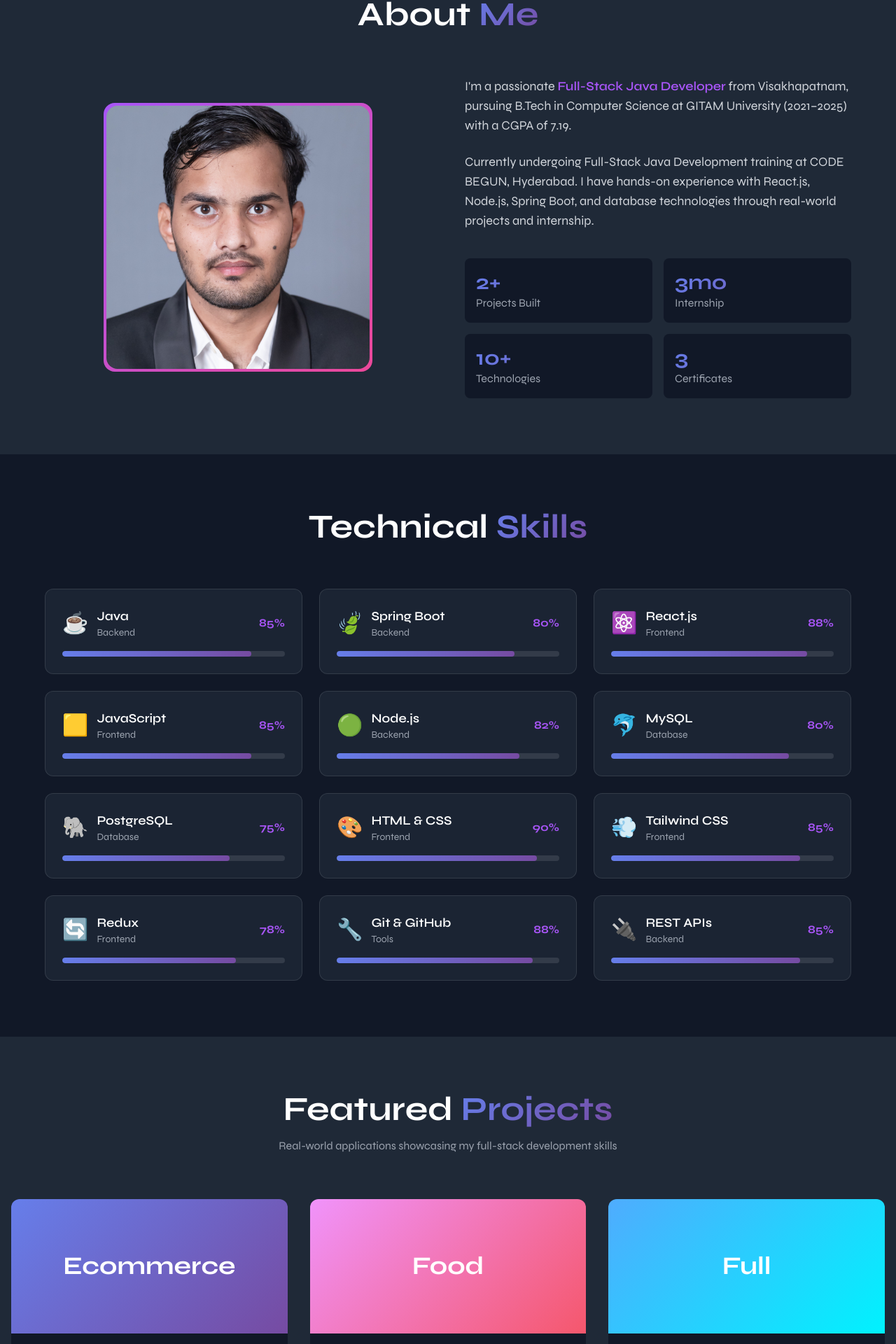
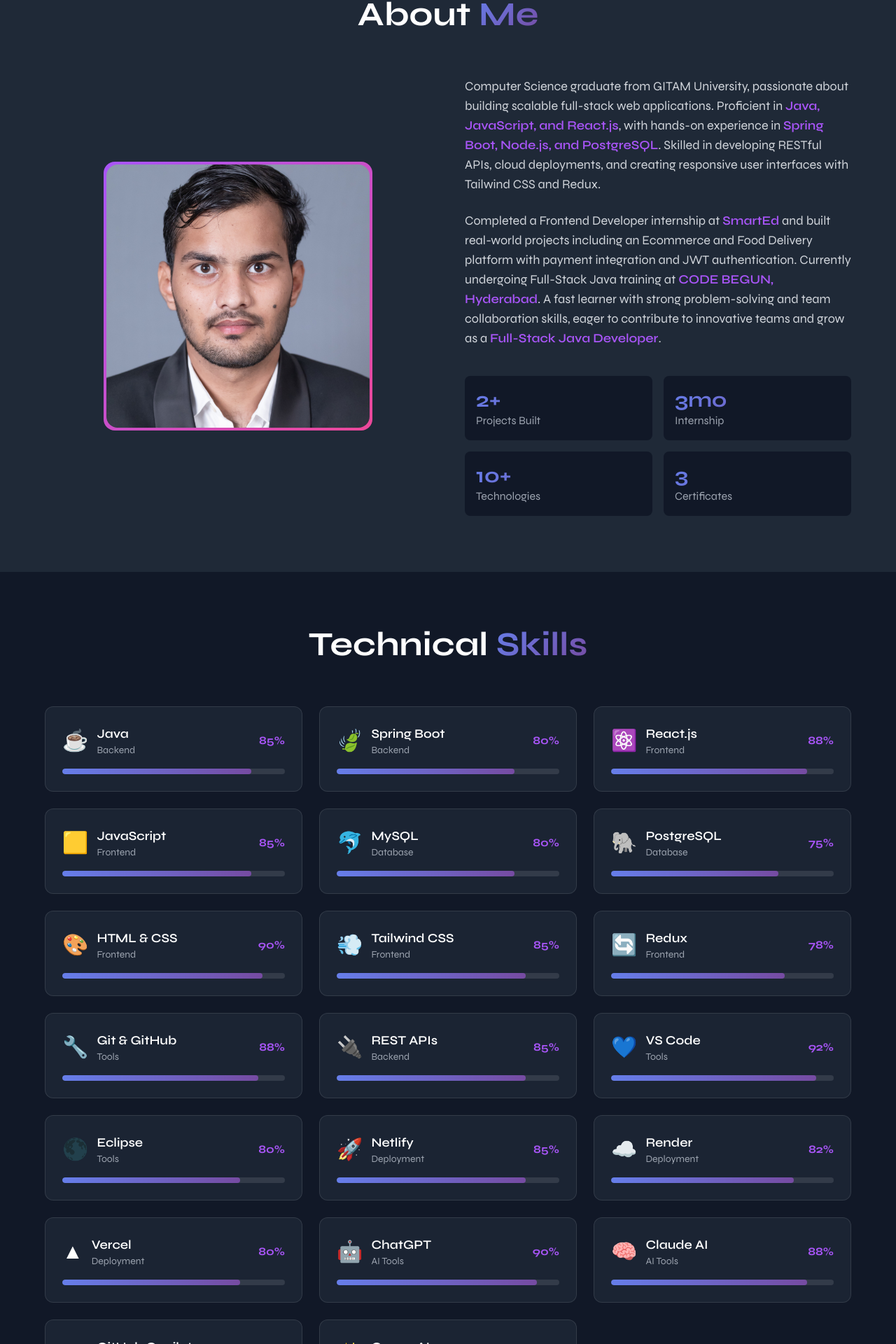
Before and after one commit to jeshwanth059/my-portfolio, a React (Create React App) app: page / in a window 1280 px wide. Shown: the part 883-2803 px from the top of the page at 70% size. Built offline with nearby package versions, Linux system fonts and the light colour scheme.

Commit message:
Add tools and AI skills

```diff
--- a/src/App.js
+++ b/src/App.js
@@ -54,14 +54,26 @@
     { name: 'Spring Boot', level: 80, icon: '🍃', category: 'Backend' },
     { name: 'React.js', level: 88, icon: '⚛️', category: 'Frontend' },
     { name: 'JavaScript', level: 85, icon: '🟨', category: 'Frontend' },
-    { name: 'Node.js', level: 82, icon: '🟢', category: 'Backend' },
     { name: 'MySQL', level: 80, icon: '🐬', category: 'Database' },
     { name: 'PostgreSQL', level: 75, icon: '🐘', category: 'Database' },
     { name: 'HTML & CSS', level: 90, icon: '🎨', category: 'Frontend' },
     { name: 'Tailwind CSS', level: 85, icon: '💨', category: 'Frontend' },
     { name: 'Redux', level: 78, icon: '🔄', category: 'Frontend' },
     { name: 'Git & GitHub', level: 88, icon: '🔧', category: 'Tools' },
-    { name: 'REST APIs', level: 85, icon: '🔌', category: 'Backend' }
+    { name: 'REST APIs', level: 85, icon: '🔌', category: 'Backend' },
+
+    // Tools
+    { name: 'VS Code', level: 92, icon: '💙', category: 'Tools' },
+    { name: 'Eclipse', level: 80, icon: '🌑', category: 'Tools' },
+    { name: 'Netlify', level: 85, icon: '🚀', category: 'Deployment' },
+    { name: 'Render', level: 82, icon: '☁️', category: 'Deployment' },
+    { name: 'Vercel', level: 80, icon: '▲', category: 'Deployment' },
+
+    // AI Tools
+    { name: 'ChatGPT', level: 90, icon: '🤖', category: 'AI Tools' },
+    { name: 'Claude AI', level: 88, icon: '🧠', category: 'AI Tools' },
+    { name: 'GitHub Copilot', level: 82, icon: '🤝', category: 'AI Tools' },
+    { name: 'Cursor AI', level: 78, icon: '✨', category: 'AI Tools' },
   ];
 
   const projects = [
@@ -78,7 +90,7 @@
       title: 'Food Delivery Web Application',
       description: 'Full-stack food delivery app with Stripe payment integration, secure JWT auth, Cloudinary image optimization, and RESTful APIs for menu and order management.',
       tech: ['React.js', 'Node.js', 'Redux', 'JWT', 'Stripe API', 'Cloudinary'],
-      github: 'https://github.com/jeshwanth059',
+      github: 'https://github.com/jeshwanth059/Food-Delivery-Application',
       live: '#',
       image: 'linear-gradient(135deg, #f093fb 0%, #f5576c 100%)',
       highlights: ['Stripe Payment Gateway', 'Secure Authentication', 'Real-time Order Tracking']
@@ -110,7 +122,7 @@
     {
       role: 'Full-Stack Java Development Trainee',
       company: 'CODE BEGUN',
-      period: '2024 – Present',
+      period: '2025 – Present',
       type: 'Madhapur, Hyderabad',
       description: 'Currently undergoing Full-Stack Java Development training focusing on frontend and backend technologies.',
       achievements: [
@@ -342,10 +354,20 @@
             </div>
             <div className={`space-y-6 ${isVisible.about ? 'slide-in-up' : 'opacity-0'}`} style={{animationDelay: '0.2s'}}>
               <p className={`text-lg ${darkMode ? 'text-gray-300' : 'text-gray-700'}`}>
-                I'm a passionate <span className="text-purple-500 font-semibold">Full-Stack Java Developer</span> from Visakhapatnam, pursuing B.Tech in Computer Science at GITAM University (2021–2025) with a CGPA of 7.19.
+                Computer Science graduate from GITAM University, passionate about building
+                scalable full-stack web applications. Proficient in <span className="text-purple-500 font-semibold">Java, JavaScript, and React.js</span>,
+                with hands-on experience in <span className="text-purple-500 font-semibold">Spring Boot, Node.js, and PostgreSQL</span>.
+                Skilled in developing RESTful APIs, cloud deployments, and creating responsive
+                user interfaces with Tailwind CSS and Redux.
               </p>
+
               <p className={`text-lg ${darkMode ? 'text-gray-300' : 'text-gray-700'}`}>
-                Currently undergoing Full-Stack Java Development training at CODE BEGUN, Hyderabad. I have hands-on experience with React.js, Node.js, Spring Boot, and database technologies through real-world projects and internship.
+                Completed a Frontend Developer internship at <span className="text-purple-500 font-semibold">SmartEd</span> and
+                built real-world projects including an Ecommerce and Food Delivery platform with
+                payment integration and JWT authentication. Currently undergoing Full-Stack Java
+                training at <span className="text-purple-500 font-semibold">CODE BEGUN, Hyderabad</span>. A fast learner
+                with strong problem-solving and team collaboration skills, eager to contribute to
+                innovative teams and grow as a <span className="text-purple-500 font-semibold">Full-Stack Java Developer</span>.
               </p>
               <div className="grid grid-cols-2 gap-4 pt-4">
                 <div className={`p-4 rounded-lg ${darkMode ? 'bg-gray-900' : 'bg-gray-100'}`}>
```
